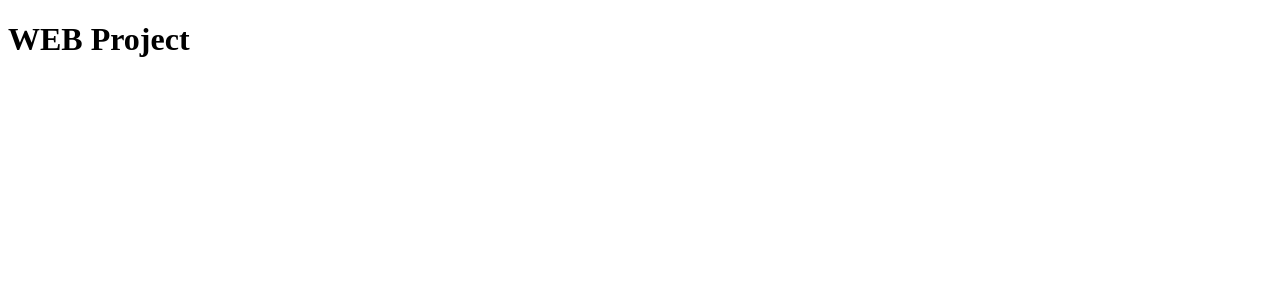
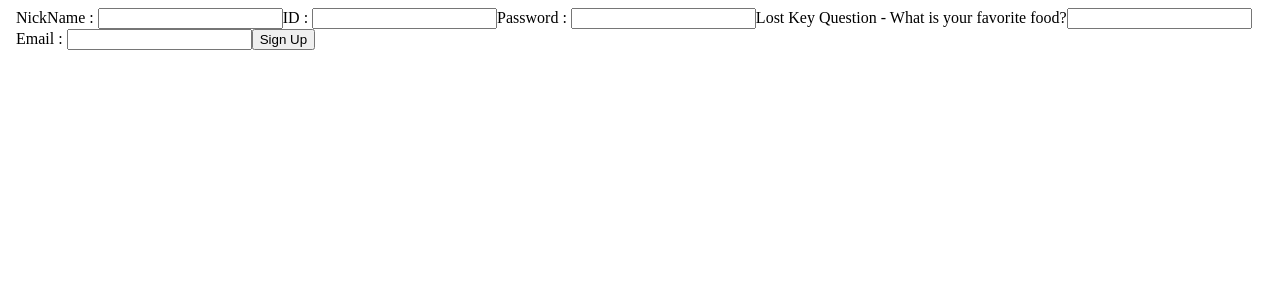
Before and after one commit to jyjin0205/BookForest, a React (Create React App) app: page /signup in a window 1280 px wide. Before the commit this address had no page. Shown: the top 300 px of the page. Built offline with nearby package versions, Linux system fonts and the light colour scheme.

Commit message:
sign up error fix(about async awit error)

```diff
--- a/src/App.js
+++ b/src/App.js
@@ -3,12 +3,16 @@ import { BrowserRouter as Router, Route, Routes } from 'react-router-dom';
 import Home from './pages/Home';
 import Header from './components/Header';
 
+import LoginPage from './pages/LoginPage';
+import SignupPage from './pages/SignupPage';
+
 function App() {
     return (
         <Router>
-            <Header />
             <Routes>
                 <Route path="/" element={<Home />} />
+                <Route path="/login" element={<LoginPage />} />
+                <Route path="/signup" element= {<SignupPage />}/>
             </Routes>
         </Router>
     );
--- a/src/pages/SignupPage.js
+++ b/src/pages/SignupPage.js
@@ -50,7 +50,7 @@ const SignupPage = () => {
                     Lost Key Question - What is your favorite food?
                     <input id='userlostkey' type='text'/>
                     Email : <input id='email' type='email'/>
-                    <button type="submit">Login</button>
+                    <button type="submit">Sign Up</button>
                 </form>
             </body>
         </>
```
Also changed, not shown: 1 other file (tests, documents, lock files or other folders).
